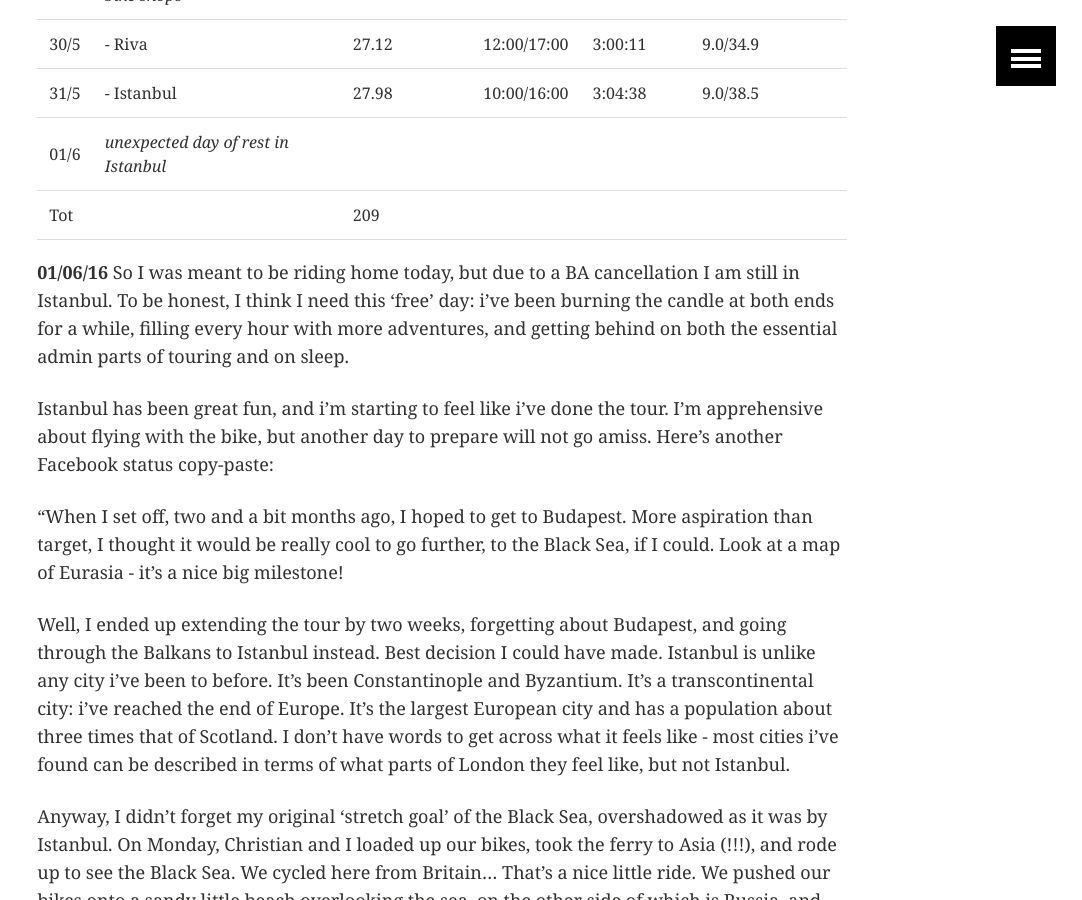
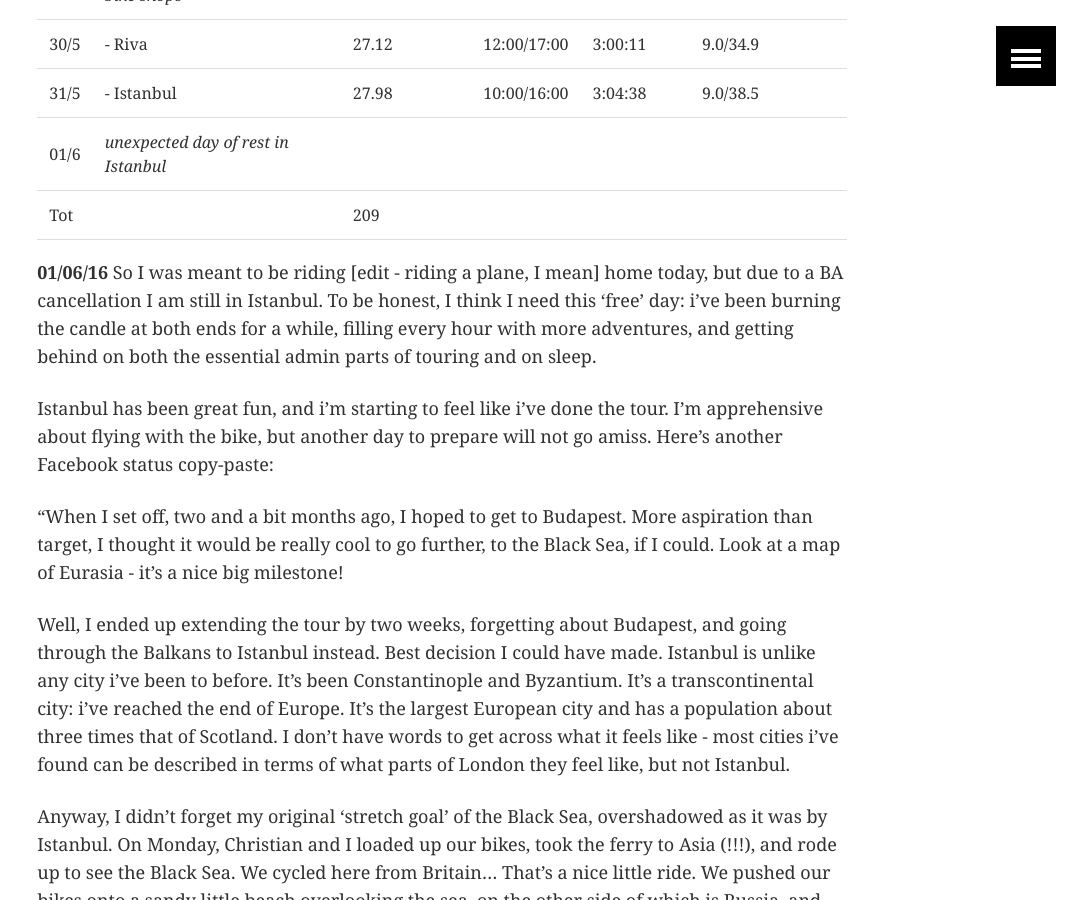
Before and after one commit to ArthurStart/git-blog, a Jekyll site: the page built from _posts/touring/2016-03-24-Quick-Update.md, in a window 1280 px wide and 900 px high, scrolled down 828 px. Shown: the whole window, without its empty margins (198-1280 px from the left). Built offline with Jekyll 4.4.1, drawn with Linux system fonts in a browser that asks for light colours; comment, search, counter and statistics services are not loaded.

Commit message:
Edit to correct ride/fly

```diff
--- a/_posts/touring/2016-03-24-Quick-Update.md
+++ b/_posts/touring/2016-03-24-Quick-Update.md
@@ -27,7 +27,7 @@ Days 62 to the present, on the road.
 | Tot  |                 | 209   |             |         |           |
 
 **01/06/16**
-So I was meant to be riding home today, but due to a BA cancellation I am still in Istanbul. To be honest, I think I need this 'free' day: i've been burning the candle at both ends for a while, filling every hour with more adventures, and getting behind on both the essential admin parts of touring and on sleep.
+So I was meant to be riding [edit - riding a plane, I mean] home today, but due to a BA cancellation I am still in Istanbul. To be honest, I think I need this 'free' day: i've been burning the candle at both ends for a while, filling every hour with more adventures, and getting behind on both the essential admin parts of touring and on sleep.
 
 Istanbul has been great fun, and i'm starting to feel like i've done the tour. I'm apprehensive about flying with the bike, but another day to prepare will not go amiss. Here's another Facebook status copy-paste:
 
```
